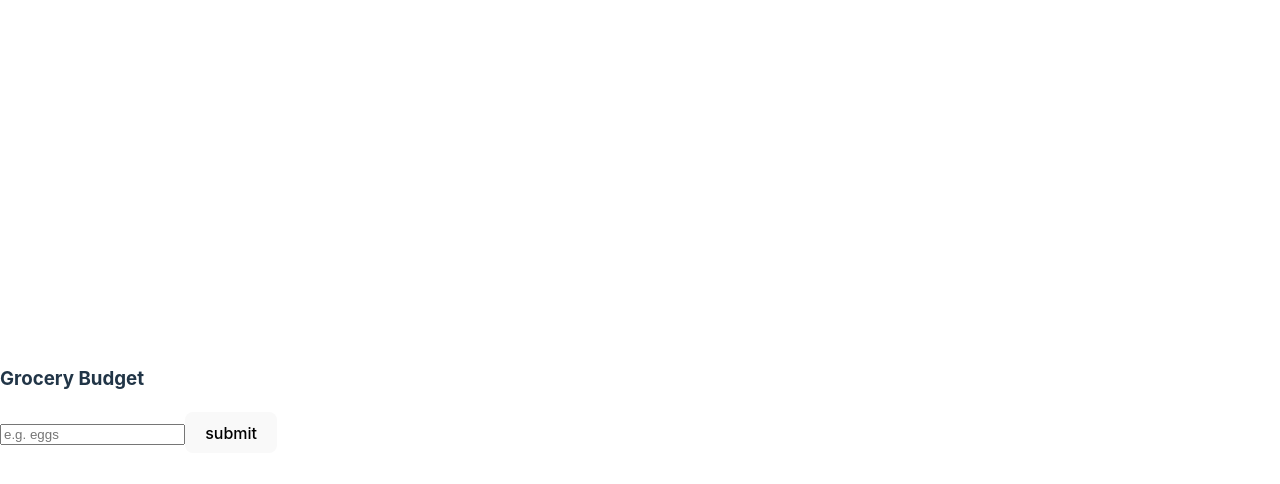
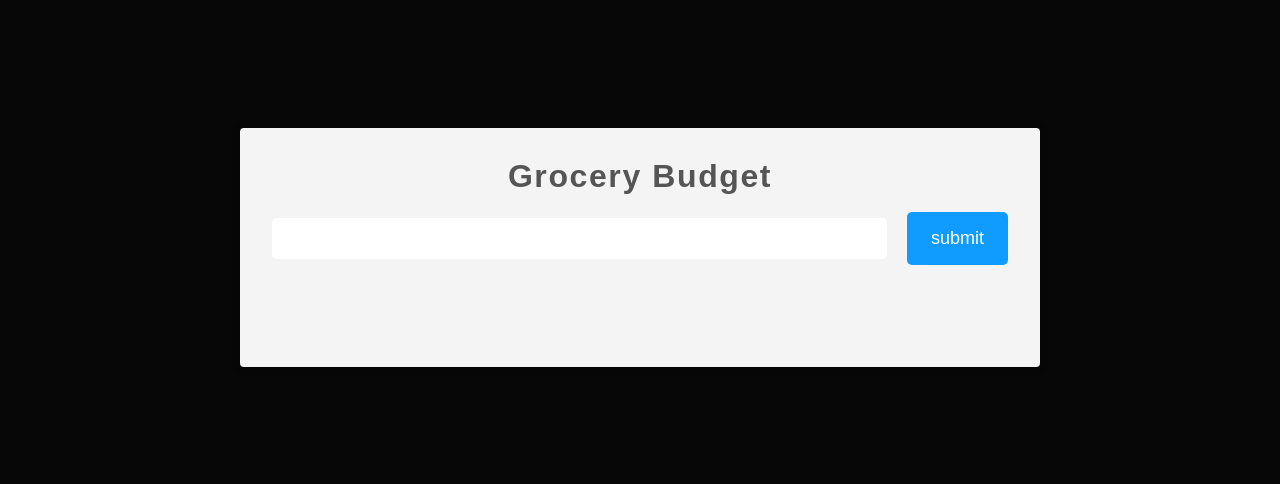
Before and after one commit to martinmorondo/react-grocery-budget-, a React (Vite) app: page / in a window 1280 px wide. Shown: the top 484 px of the page. Built offline with nearby package versions, Linux system fonts and the light colour scheme.

Commit message:
add new styles

```diff
--- a/src/index.css
+++ b/src/index.css
@@ -5,7 +5,7 @@
 
   color-scheme: light dark;
   color: rgba(255, 255, 255, 0.87);
-  background-color: #242424;
+  background-color: #080707;
 
   font-synthesis: none;
   text-rendering: optimizeLegibility;
@@ -14,56 +14,319 @@
   -webkit-text-size-adjust: 100%;
 }
 
-a {
-  font-weight: 500;
-  color: #646cff;
-  text-decoration: inherit;
-}
-a:hover {
-  color: #535bf2;
+*,
+::after,
+::before {
+  margin: 0;
+  padding: 0;
+  box-sizing: border-box;
 }
 
 body {
-  margin: 0;
-  display: flex;
-  place-items: center;
-  min-width: 320px;
-  min-height: 100vh;
+  font-family: sans-serif;
+  color: hsl(209, 61%, 16%);
+  line-height: 1.5;
+  font-size: 0.875rem;
+}
+
+ul {
+  list-style-type: none;
+}
+
+a {
+  text-decoration: none;
+}
+
+h1,
+h2,
+h3,
+h4 {
+  letter-spacing: 0.1rem;
+  text-transform: capitalize;
+  line-height: 1.25;
+  margin-bottom: 0.75rem;
 }
 
 h1 {
-  font-size: 3.2em;
-  line-height: 1.1;
+  font-size: 3rem;
+}
+h2 {
+  font-size: 2rem;
+}
+h3 {
+  font-size: 1.25rem;
+}
+h4 {
+  font-size: 0.875rem;
 }
 
-button {
-  border-radius: 8px;
-  border: 1px solid transparent;
-  padding: 0.6em 1.2em;
-  font-size: 1em;
-  font-weight: 500;
-  font-family: inherit;
-  background-color: #1a1a1a;
-  cursor: pointer;
-  transition: border-color 0.25s;
-}
-button:hover {
-  border-color: #646cff;
-}
-button:focus,
-button:focus-visible {
-  outline: 4px auto -webkit-focus-ring-color;
+p {
+  margin-bottom: 1.25rem;
+  color: hsl(210, 22%, 49%);
 }
 
-@media (prefers-color-scheme: light) {
-  :root {
-    color: #213547;
-    background-color: #ffffff;
+@media screen and (min-width: 800px) {
+  h1 {
+    font-size: 4rem;
   }
-  a:hover {
-    color: #747bff;
+
+  h2 {
+    font-size: 2.5rem;
   }
-  button {
-    background-color: #f9f9f9;
+
+  h3 {
+    font-size: 1.75rem;
+  }
+
+  h4 {
+    font-size: 1rem;
+  }
+
+  body {
+    font-size: 1rem;
+  }
+
+  h1,
+  h2,
+  h3,
+  h4 {
+    line-height: 1;
   }
 }
+
+ .section-center {
+  max-width: 800px;
+  margin: 0 auto;
+  margin-top: 8rem;
+  display: flex;
+  flex-direction: column;
+  justify-content: center;
+  align-items: center;
+  padding: 2rem;
+  border-radius: 0.25rem;
+  background-color: #f4f4f4;
+  box-shadow: 0px 0px 10px rgba(0, 0, 0, 0.2);
+}
+
+.grocery-form {
+  display: flex;
+  flex-direction: column;
+  align-items: center;
+  width: 100%;
+  margin-bottom: 50px;
+}
+
+.grocery-form h3 {
+  margin-bottom: 20px;
+  font-size: 32px;
+  font-weight: bold;
+  color: #555;
+}
+
+.form-control {
+  display: flex;
+  flex-wrap: wrap;
+  justify-content: space-between;
+  align-items: center;
+  width: 100%;
+  margin-bottom: 20px;
+}
+
+.form-control .grocery {
+  flex: 1;
+  margin-right: 20px;
+  padding: 10px;
+  border: none;
+  border-radius: 5px;
+  font-size: 18px;
+  color: #fff;
+}
+
+.form-control .grocery::placeholder {
+  color: #fff;
+}
+
+.form-control .grocery:focus {
+  outline: none;
+}
+
+
+.form-control .submit-btn {
+  padding: 1rem 1.5rem;
+  border: none;
+  border-radius: 5px;
+  background-color:hsl(205, 100%, 53%);
+  color: #fff;
+  font-size: 18px;
+  cursor: pointer;
+  transition: background-color 0.4s ease;
+}
+
+.form-control .submit-btn:hover {
+  background-color: #4f388e;
+}
+
+.grocery-container {
+  display: flex;
+  flex-direction: column;
+  align-items: center;
+  width: 100%;
+}
+
+.clear-btn {
+  padding: 10px 20px;
+  border: none;
+  border-radius: 5px;
+  background-color: #f44336;
+  color: #fff;
+  font-size: 18px;
+  cursor: pointer;
+  margin-top: 20px;
+  transition: background-color 0.2s ease;
+  font-weight: bold;
+  transition: .3s;
+}
+
+.clear-btn:hover {
+  background-color: #d32f2f;
+  transform: scale(1.1);
+}
+
+.list {
+  margin: 0;
+  padding: 0;
+  list-style: none;
+  width: 100%;
+}
+
+.list li {
+  display: flex;
+  justify-content: space-between;
+  align-items: center;
+  background-color: #fff;
+  padding: 15px 20px;
+  margin-bottom: 10px;
+  border-radius: 5px;
+  box-shadow: 0px 0px 5px rgba(0, 0, 0, 0.2);
+  transition: box-shadow 0.2s ease;
+}
+
+.list li:hover {
+  box-shadow: 0px 0px 10px rgba(0, 0, 0, 0.2);
+}
+
+.list li span {
+  font-size: 18px;
+  color: #555;
+}
+
+.list li .btn-container {
+  display: flex;
+  align-items: center;
+}
+
+.list li .btn-container button {
+  margin-left: 10px;
+  padding: 5px 10px;
+  border: none;
+  border-radius: 5px;
+  background-color: #af594c;
+  color: #fff;
+}
+
+.grocery-list {
+  margin-top: 1rem;
+}
+
+.grocery-item {
+  display: flex;
+  justify-content: space-between;
+  align-items: center;
+  padding: 0.75rem 1rem;
+  margin-bottom: 0.5rem;
+  background-color: #f4f4f4;
+  border-radius: 0.25rem;
+  box-shadow: 0px 0px 10px rgba(0, 0, 0, 0.1);
+  transition: all 0.2s ease-in-out;
+}
+
+.grocery-item:hover {
+  box-shadow: 0px 0px 20px rgba(0, 0, 0, 0.2);
+  transform: translateY(-2px);
+}
+
+.title {
+  font-size: 1.2rem;
+  font-weight: bold;
+  margin: 0 1.5rem;
+
+}
+
+.btn-container {
+  display: flex;
+  gap: 0.5rem;
+}
+
+.btn {
+  display: flex;
+  align-items: center;
+  justify-content: center;
+  border: none;
+  border-radius: 0.25rem;
+  font-size: 1rem;
+  color: #fff;
+  cursor: pointer;
+  transition: all 0.2s ease-in-out;
+}
+
+.edit-btn {
+  background-color: #4caf50;
+  transition: .3s;
+}
+
+.edit-btn:hover {
+  background-color: #6bc16b;
+  transform: scale(1.1);
+}
+
+.delete-btn {
+  background-color: #f44336;
+  transition: .3s;
+}
+
+.delete-btn:hover {
+  background-color: #fb6161;
+  transform: scale(1.1);
+}
+
+.alert {
+  position: fixed;
+  top: 0;
+  left: 0;
+  width: 100%;
+  padding: 0.5rem;
+  text-align: center;
+  font-size: 1.2rem;
+  font-weight: bold;
+  z-index: 9999;
+}
+
+.alert-success {
+  background-color: #4caf50;
+  color: white;
+}
+
+.alert-danger {
+  background-color: #f44336;
+  color: white;
+}
+
+.alert-warning {
+  background-color: #ff9800;
+  color: white;
+}
+
+.alert-info {
+  background-color: #2196f3;
+  color: white;
+}
```
